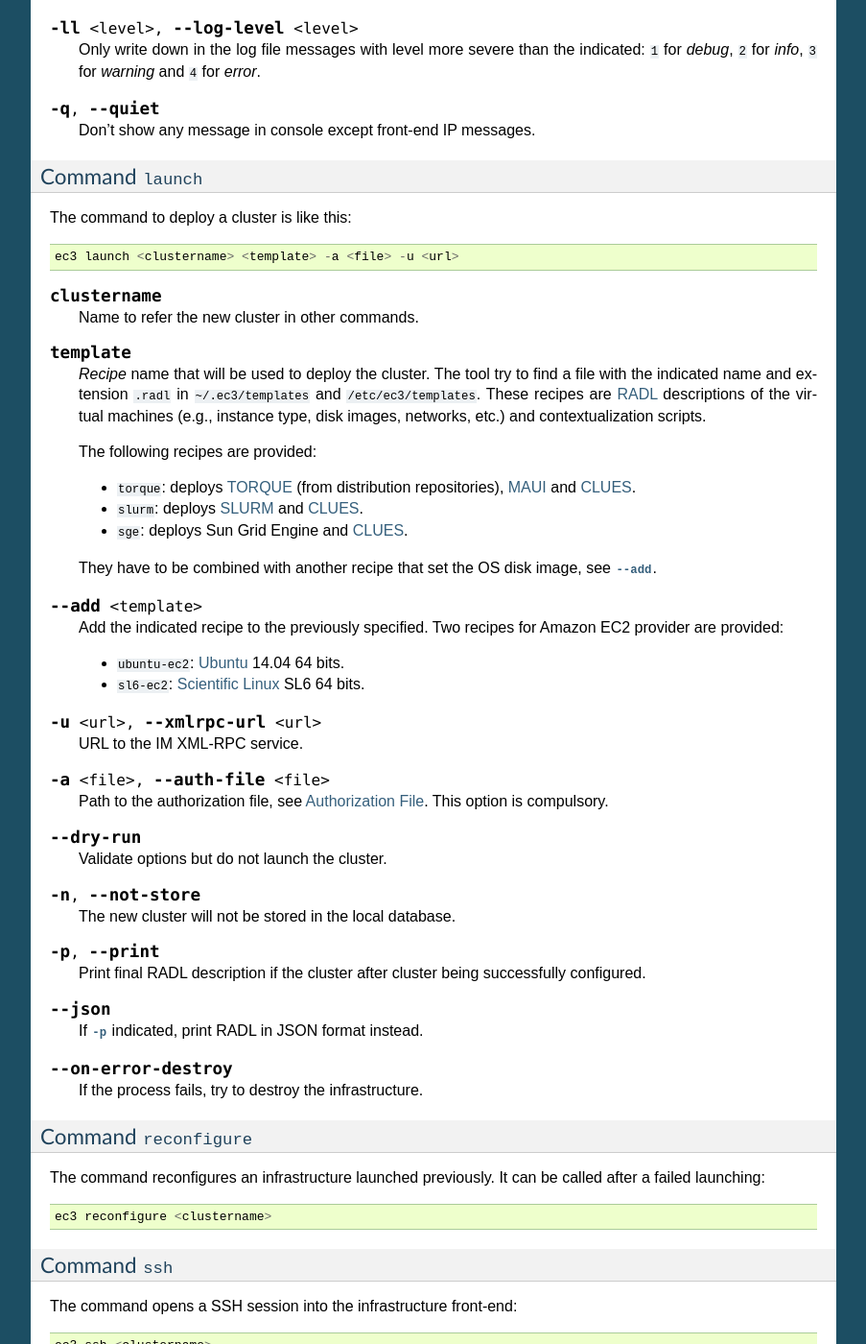
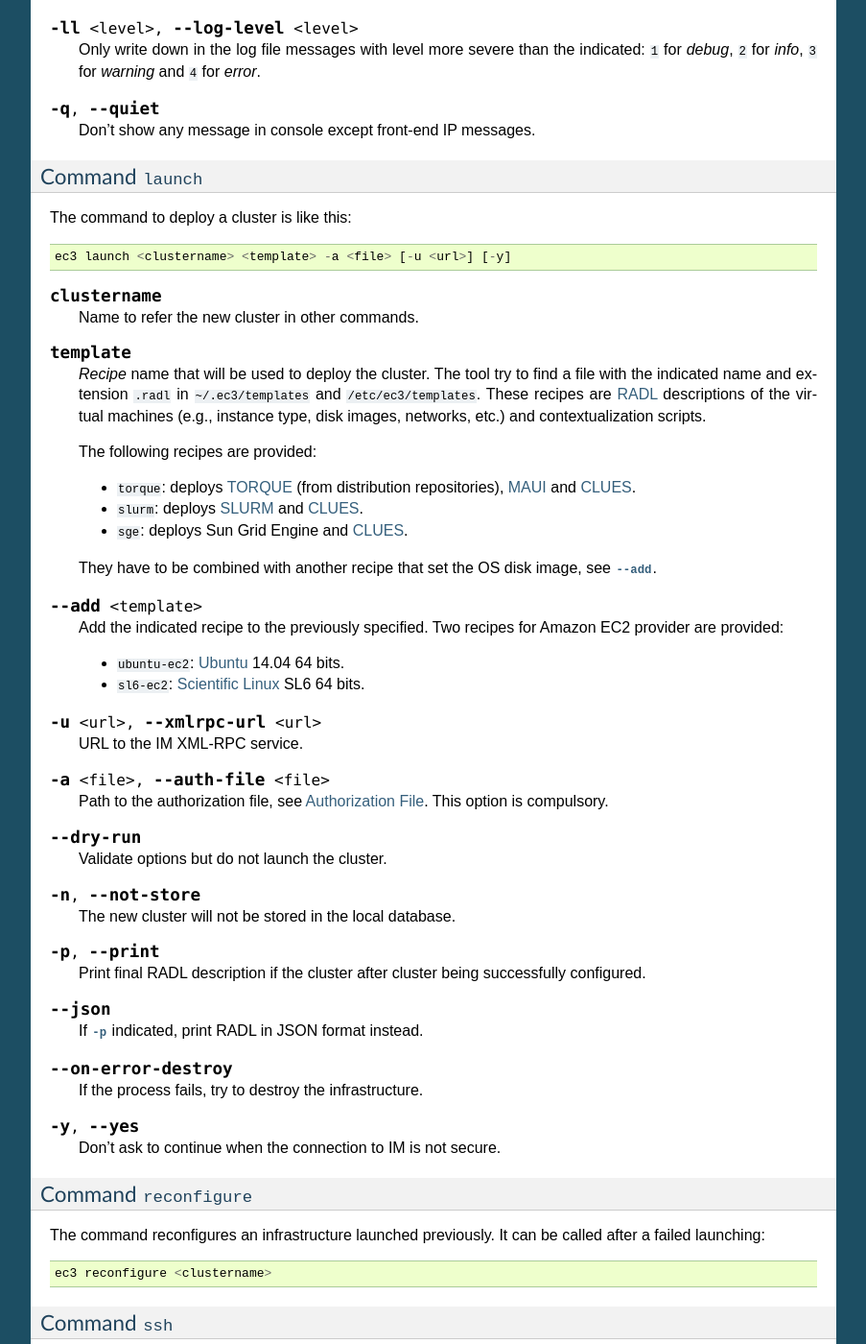
Before and after one commit to grycap/ec3, a Sphinx documentation site: the page built from doc/source/ec3.rst, in a window 1280 px wide and 1400 px high, scrolled down 1389 px. Shown: the whole window at 96% size, without its empty margins (198-1101 px from the left). Built offline with Sphinx 7.4.7, drawn with Linux system fonts in a browser that asks for light colours.

Commit message:
Added a warning when IM connection is insecure.

```diff
--- a/doc/source/ec3.rst
+++ b/doc/source/ec3.rst
@@ -92,7 +92,7 @@ Command ``launch``
 
 The command to deploy a cluster is like this::
 
-   ec3 launch <clustername> <template> -a <file> -u <url>
+   ec3 launch <clustername> <template> -a <file> [-u <url>] [-y]
 
 .. program:: ec3 launch
 .. option:: clustername
@@ -149,6 +149,10 @@ The command to deploy a cluster is like this::
 .. option:: --on-error-destroy
 
    If the process fails, try to destroy the infrastructure.
+
+.. option:: -y, --yes
+
+   Don't ask to continue when the connection to IM is not secure.
 
 Command ``reconfigure``
 ^^^^^^^^^^^^^^^^^^^^^^^
```
Also changed, not shown: 1 other file.
